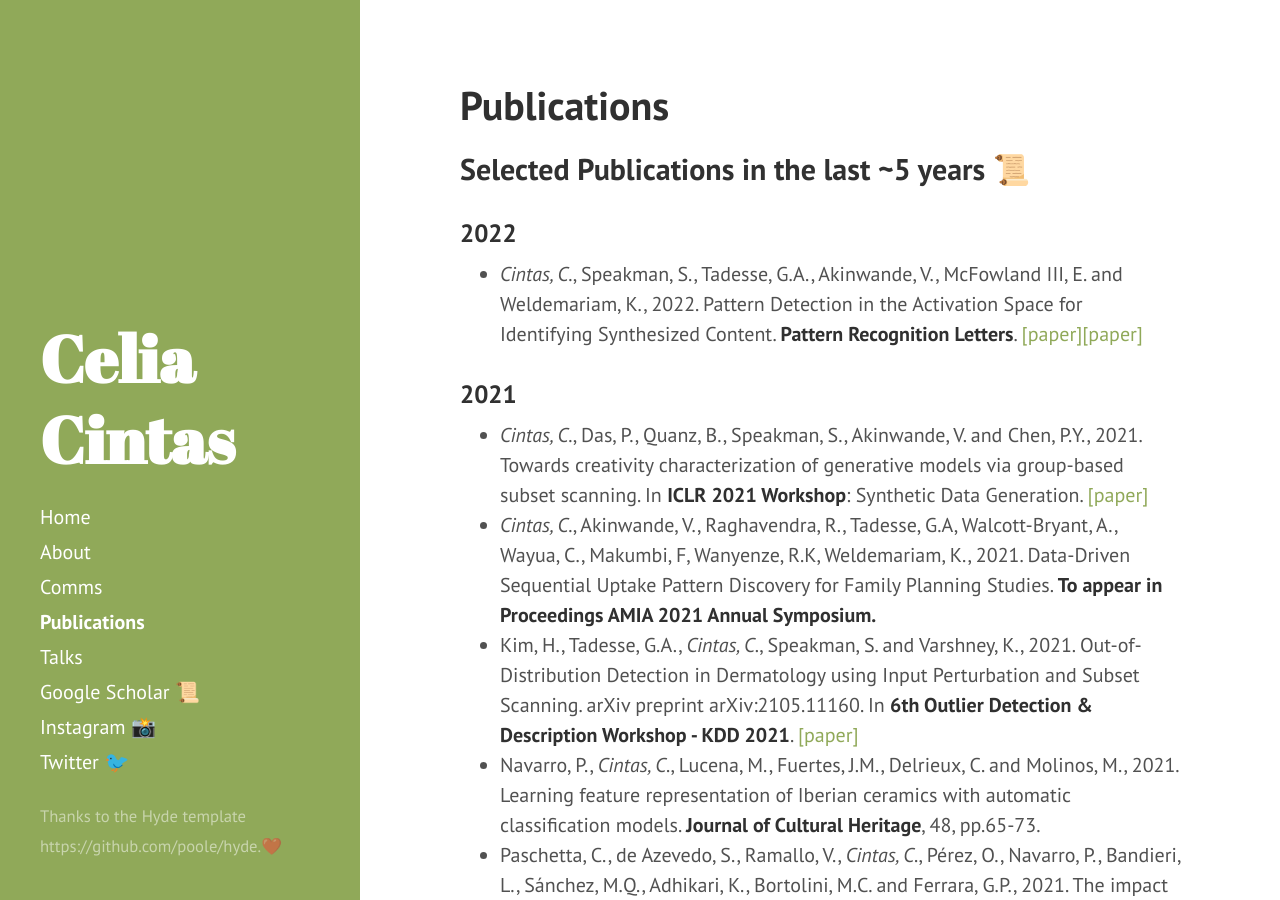
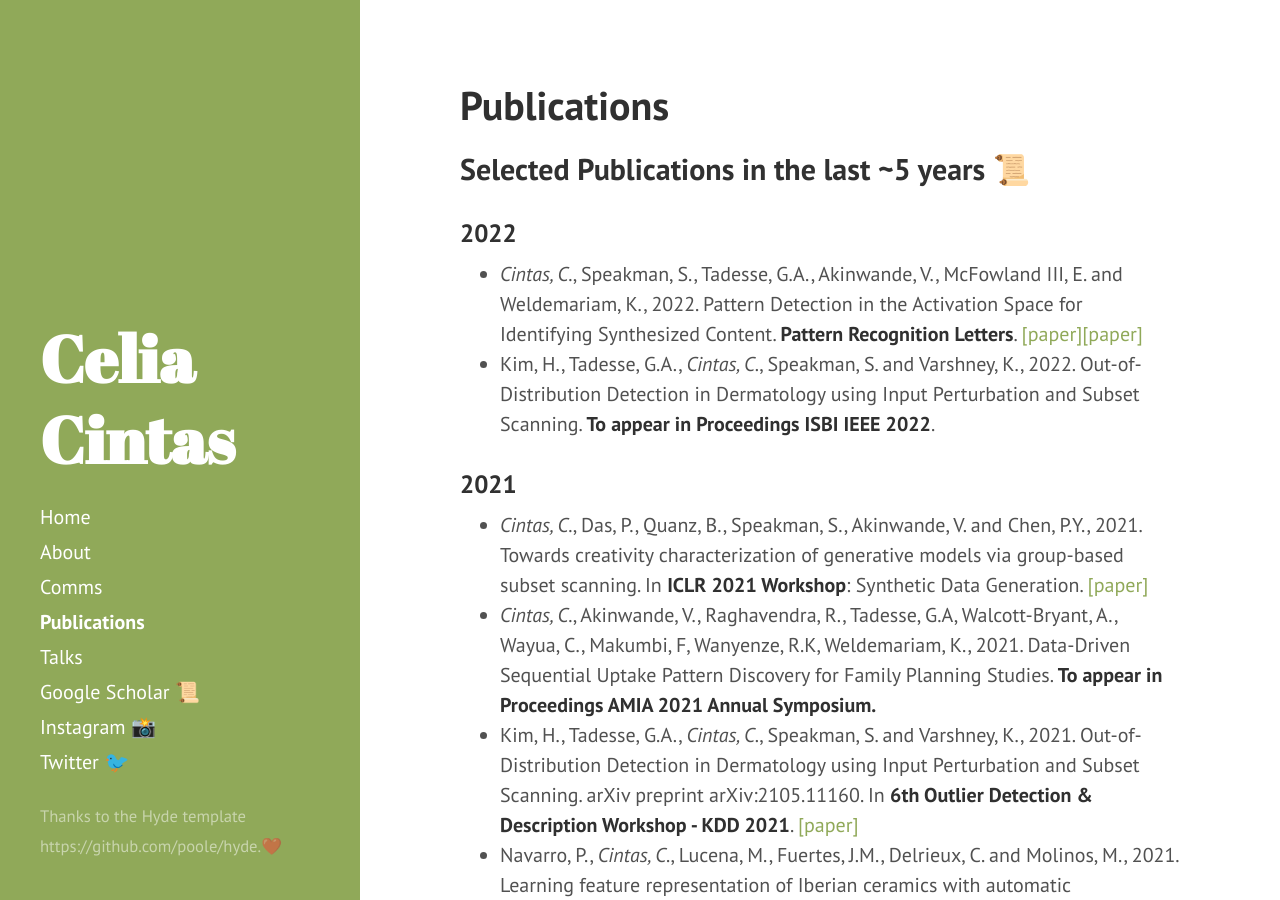
Before and after one commit to celiacintas/celiacintas.github.io, a Jekyll site: the page built from publications.md, in a window 1280 px wide and 900 px high. Built offline with Jekyll 4.4.1, drawn with Linux system fonts in a browser that asks for light colours.

Commit message:
Update publications.md

```diff
--- a/publications.md
+++ b/publications.md
@@ -8,6 +8,8 @@ title: Publications
 ### 2022
 
 * *Cintas, C.*, Speakman, S., Tadesse, G.A., Akinwande, V., McFowland III, E. and Weldemariam, K., 2022. Pattern Detection in the Activation Space for Identifying Synthesized Content. **Pattern Recognition Letters**. [[paper]](https://arxiv.org/pdf/2105.12479.pdf)[[paper]](https://www.sciencedirect.com/science/article/pii/S0167865521004372)
+* Kim, H., Tadesse, G.A., *Cintas, C.*, Speakman, S. and Varshney, K., 2022. Out-of-Distribution Detection in Dermatology using Input Perturbation and Subset Scanning. **To appear in Proceedings ISBI IEEE 2022**.
+
 
 ### 2021
 
```
